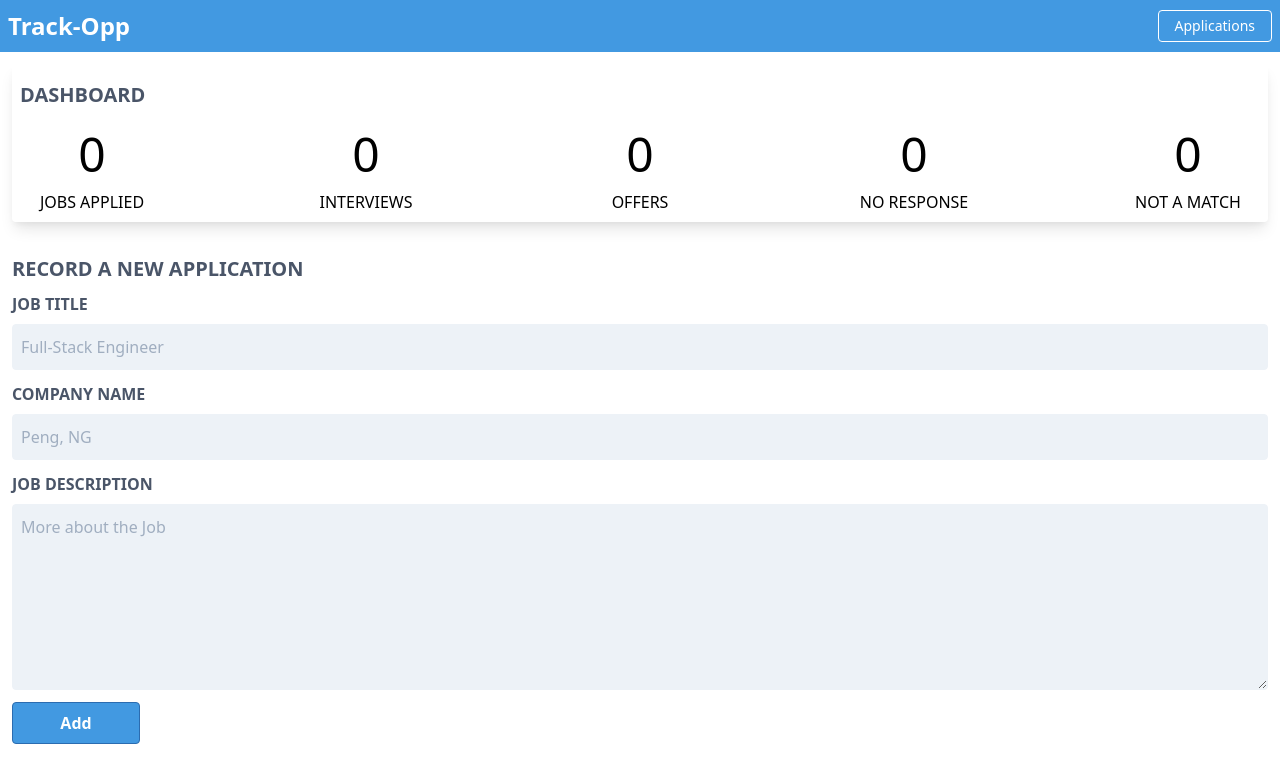
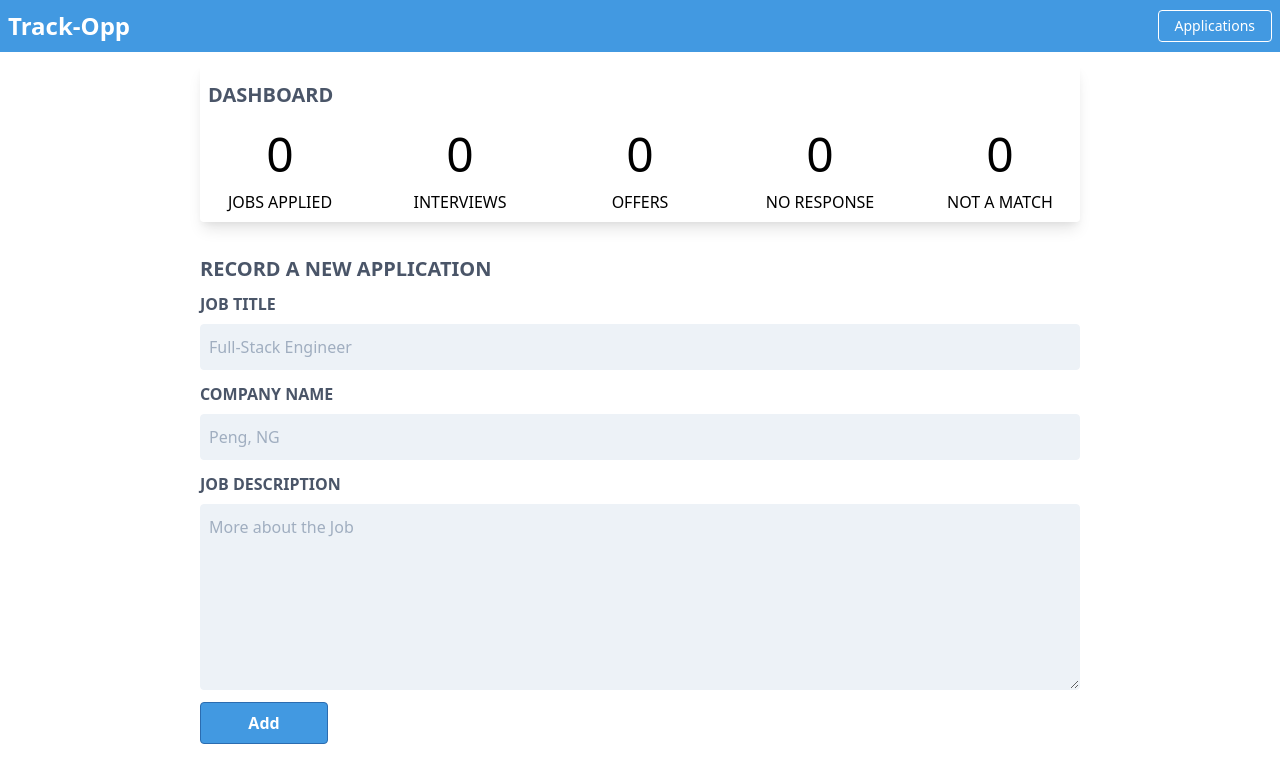
Before and after one commit to nobioma1/track-opp, a React (Create React App) app: page / in a window 1280 px wide. Shown: the top 782 px of the page. Built offline with nearby package versions, Linux system fonts and the light colour scheme; no server answers; the database is empty.

Commit message:
Add max-width the main app container

```diff
--- a/src/App.jsx
+++ b/src/App.jsx
@@ -16,7 +16,7 @@ const App = () => {
   return (
     <BrowserRouter>
       <Header />
-      <div className="container mx-auto pt-16 pb-8 px-3">
+      <div className="container max-w-4xl mx-auto pt-16 pb-8 px-2">
         <Route exact path="/" component={Dashboard} />
         <Route exact path="/applications" component={Applications} />
       </div>
```
